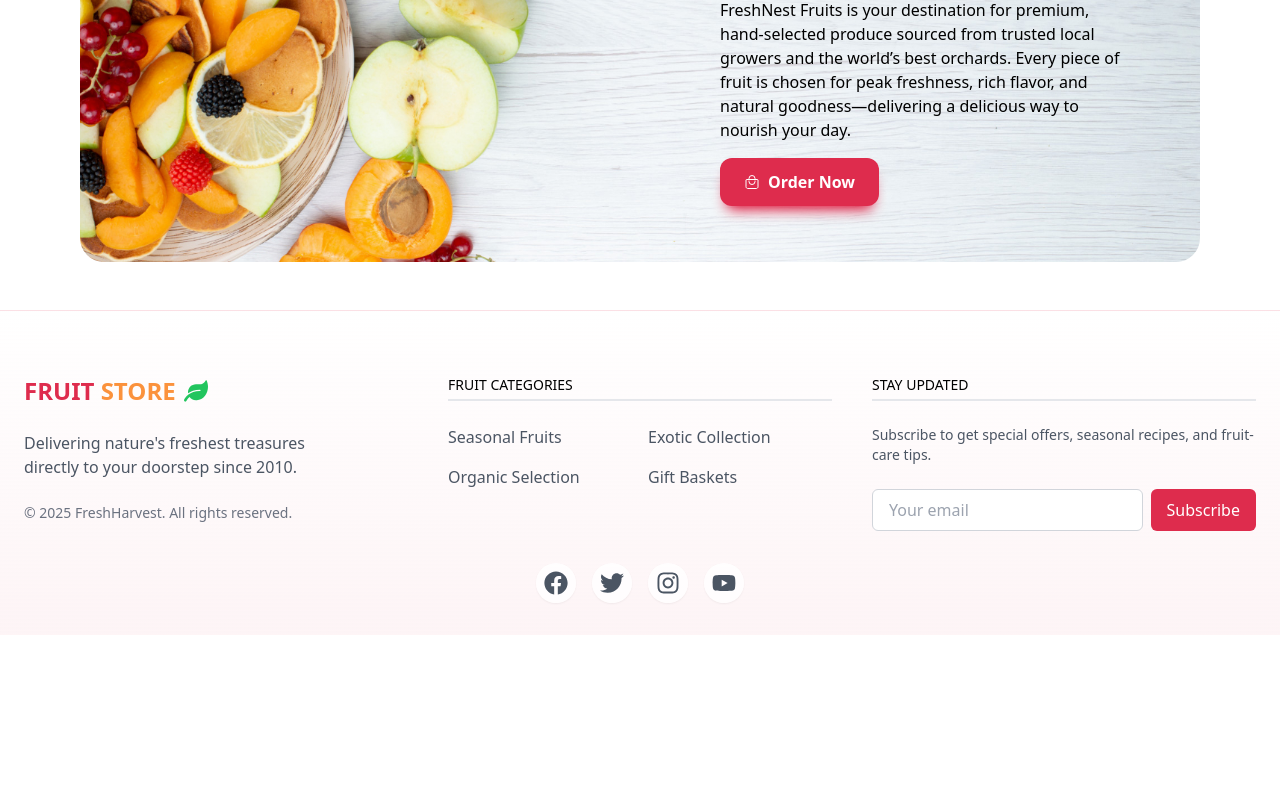
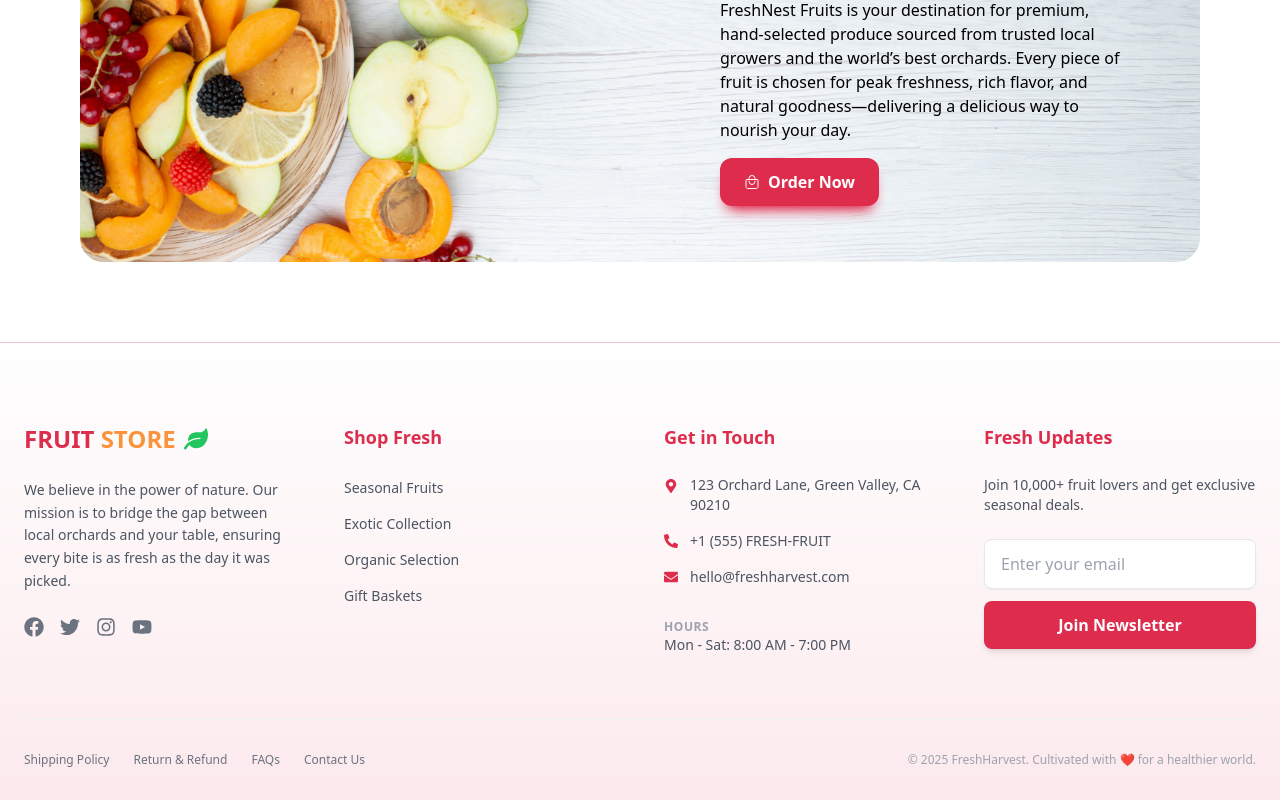
Before and after one commit to KashifSaeed1/Fruitstore-landing-page, a React (Vite) app: page / in a window 1280 px wide. Shown: the part 2256-3056 px from the top of the page. Before the commit the page ends 2891 px from the top, so only its background shows below. Built offline with nearby package versions, Linux system fonts and the light colour scheme; a web font is replaced by a local one.

Commit message:
feat: upgrade footer with 4-column layout, contact info, and expanded navigation

```diff
--- a/src/components/Footer/Footer.jsx
+++ b/src/components/Footer/Footer.jsx
@@ -1,18 +1,163 @@
+// import { motion } from "framer-motion";
+// import { useState } from "react";
+// import Logo from "../Logo/Logo";
+// import { FaFacebook, FaTwitter, FaInstagram, FaYoutube } from "react-icons/fa";
+// import { toast } from "react-hot-toast";
+// import { Toaster } from "react-hot-toast";
+
+// const containerVariants = {
+//   hidden: { opacity: 0 },
+//   visible: {
+//     opacity: 1,
+//     transition: {
+//       staggerChildren: 0.1,
+//       delayChildren: 0.2,
+//     },
+//   },
+// };
+
+// const itemVariants = {
+//   hidden: { y: 20, opacity: 0 },
+//   visible: {
+//     y: 0,
+//     opacity: 1,
+//     transition: { duration: 0.5, ease: [0.22, 1, 0.36, 1] },
+//   },
+// };
+
+// const socialLinks = [
+//   { name: "Facebook", icon: <FaFacebook />, href: "https://facebook.com" },
+//   { name: "Twitter", icon: <FaTwitter />, href: "https://twitter.com" },
+//   { name: "Instagram", icon: <FaInstagram />, href: "https://instagram.com" },
+//   { name: "YouTube", icon: <FaYoutube />, href: "https://youtube.com" },
+// ];
+
+// const categoryLinks = [
+//   { name: "Seasonal Fruits", href: "/seasonal" },
+//   { name: "Exotic Collection", href: "/exotic" },
+//   { name: "Organic Selection", href: "/organic" },
+//   { name: "Gift Baskets", href: "/gifts" },
+// ];
+
+// const Footer = () => {
+//   const [email, setEmail] = useState("");
+
+//   const handleSubscribe = (e) => {
+//     e.preventDefault();
+//     if (email.trim()) {
+//       toast.success("Subscription Successful! Thank you for subscribing.");
+//       setEmail("");
+//     } else {
+//       toast.error("Please enter a valid email.");
+//     }
+//   };
+
+//   return (
+//     <footer className="bg-gradient-to-b from-white to-primary/5 pt-16 pb-8 mt-12 border-t border-primary/10">
+//       <Toaster position="top-right" reverseOrder={false} />
+//       <div className="container px-6 mx-auto">
+//         <motion.div
+//           variants={containerVariants}
+//           initial="hidden"
+//           whileInView="visible"
+//           viewport={{ once: true }}
+//           className="grid grid-cols-1 md:grid-cols-3 gap-10 text-center md:text-left"
+//         >
+//           {/* Brand Section */}
+//           <motion.div variants={itemVariants} className="space-y-6">
+//             <Logo />
+//             <p className="text-gray-600 max-w-xs mx-auto md:mx-0">
+//               Delivering nature's freshest treasures directly to your doorstep
+//               since 2010.
+//             </p>
+//             <p className="text-sm text-gray-500">
+//               © {new Date().getFullYear()} FreshHarvest. All rights reserved.
+//             </p>
+//           </motion.div>
+
+//           {/* Quick Links */}
+//           <motion.div variants={itemVariants} className="space-y-6">
+//             <h3 className="text-sm font-medium uppercase border-b-2 border-accent pb-1">
+//               Fruit Categories
+//             </h3>
+//             <div className="grid grid-cols-2 gap-4">
+//               {categoryLinks.map((link, index) => (
+//                 <a
+//                   key={index}
+//                   href={link.href}
+//                   className="text-gray-600 hover:text-primary transition-colors duration-300"
+//                 >
+//                   {link.name}
+//                 </a>
+//               ))}
+//             </div>
+//           </motion.div>
+
+//           <motion.div variants={itemVariants} className="space-y-6">
+//             <h3 className="text-sm font-medium uppercase border-b-2 border-accent pb-1">
+//               Stay Updated
+//             </h3>
+//             <p className="mt-4 text-sm text-gray-600">
+//               Subscribe to get special offers, seasonal recipes, and fruit-care
+//               tips.
+//             </p>
+//             <form className="mt-4" onSubmit={handleSubscribe}>
+//               <div className="flex flex-col sm:flex-row gap-2">
+//                 <input
+//                   type="email"
+//                   value={email}
+//                   onChange={(e) => setEmail(e.target.value)}
+//                   placeholder="Your email"
+//                   className="px-4 py-2 bg-white border border-gray-300 rounded-md focus:outline-none focus:ring-2 focus:ring-primary/30 focus:border-primary/60 transition-shadow duration-300 w-full"
+//                   required
+//                 />
+//                 <motion.button
+//                   whileHover={{ scale: 1.05 }}
+//                   whileTap={{ scale: 0.95 }}
+//                   className="px-4 py-2 text-white bg-primary rounded-md hover:bg-primary/90 transition-colors duration-300"
+//                   type="submit"
+//                 >
+//                   Subscribe
+//                 </motion.button>
+//               </div>
+//             </form>
+//           </motion.div>
+//         </motion.div>
+
+//         <div className="mt-8 flex justify-center gap-4">
+//           {socialLinks.map((social, index) => (
+//             <motion.a
+//               key={index}
+//               href={social.href}
+//               whileHover={{ y: -3, color: "hsl(var(--primary))" }}
+//               whileTap={{ scale: 0.9 }}
+//               className="flex items-center justify-center w-10 h-10 text-gray-600 transition-colors duration-300 hover:text-primary bg-white/80 backdrop-blur-sm rounded-full shadow-sm hover:shadow-md"
+//               aria-label={social.name}
+//             >
+//               <span className="text-2xl font-['Apple_Color_Emoji']">
+//                 {social.icon}
+//               </span>
+//             </motion.a>
+//           ))}
+//         </div>
+//       </div>
+//     </footer>
+//   );
+// };
+
+// export default Footer;
+
 import { motion } from "framer-motion";
 import { useState } from "react";
 import Logo from "../Logo/Logo";
-import { FaFacebook, FaTwitter, FaInstagram, FaYoutube } from "react-icons/fa";
-import { toast } from "react-hot-toast";
-import { Toaster } from "react-hot-toast";
+import { FaFacebook, FaTwitter, FaInstagram, FaYoutube, FaPhoneAlt, FaEnvelope, FaMapMarkerAlt } from "react-icons/fa";
+import { toast, Toaster } from "react-hot-toast";
 
 const containerVariants = {
   hidden: { opacity: 0 },
   visible: {
     opacity: 1,
-    transition: {
-      staggerChildren: 0.1,
-      delayChildren: 0.2,
-    },
+    transition: { staggerChildren: 0.1, delayChildren: 0.2 },
   },
 };
 
@@ -26,18 +171,32 @@ const itemVariants = {
 };
 
 const socialLinks = [
-  { name: "Facebook", icon: <FaFacebook />, href: "https://facebook.com" },
-  { name: "Twitter", icon: <FaTwitter />, href: "https://twitter.com" },
-  { name: "Instagram", icon: <FaInstagram />, href: "https://instagram.com" },
-  { name: "YouTube", icon: <FaYoutube />, href: "https://youtube.com" },
+  { name: "Facebook", icon: <FaFacebook />, href: "#" },
+  { name: "Twitter", icon: <FaTwitter />, href: "#" },
+  { name: "Instagram", icon: <FaInstagram />, href: "#" },
+  { name: "YouTube", icon: <FaYoutube />, href: "#" },
 ];
 
-const categoryLinks = [
-  { name: "Seasonal Fruits", href: "/seasonal" },
-  { name: "Exotic Collection", href: "/exotic" },
-  { name: "Organic Selection", href: "/organic" },
-  { name: "Gift Baskets", href: "/gifts" },
-];
+const footerLinks = {
+  shop: [
+    { name: "Seasonal Fruits", href: "/seasonal" },
+    { name: "Exotic Collection", href: "/exotic" },
+    { name: "Organic Selection", href: "/organic" },
+    { name: "Gift Baskets", href: "/gifts" },
+  ],
+  company: [
+    { name: "Our Story", href: "/about" },
+    { name: "Sustainability", href: "/green" },
+    { name: "Farm Partners", href: "/farms" },
+    { name: "Careers", href: "/careers" },
+  ],
+  support: [
+    { name: "Shipping Policy", href: "/shipping" },
+    { name: "Return & Refund", href: "/returns" },
+    { name: "FAQs", href: "/faqs" },
+    { name: "Contact Us", href: "/contact" },
+  ],
+};
 
 const Footer = () => {
   const [email, setEmail] = useState("");
@@ -45,7 +204,7 @@ const Footer = () => {
   const handleSubscribe = (e) => {
     e.preventDefault();
     if (email.trim()) {
-      toast.success("Subscription Successful! Thank you for subscribing.");
+      toast.success("Welcome to the FreshHarvest family!");
       setEmail("");
     } else {
       toast.error("Please enter a valid email.");
@@ -53,92 +212,115 @@ const Footer = () => {
   };
 
   return (
-    <footer className="bg-gradient-to-b from-white to-primary/5 pt-16 pb-8 mt-12 border-t border-primary/10">
-      <Toaster position="top-right" reverseOrder={false} />
+    <footer className="bg-gradient-to-b from-white to-primary/10 pt-20 pb-8 mt-20 border-t border-primary/20">
+      <Toaster position="top-right" />
       <div className="container px-6 mx-auto">
+
         <motion.div
           variants={containerVariants}
           initial="hidden"
           whileInView="visible"
           viewport={{ once: true }}
-          className="grid grid-cols-1 md:grid-cols-3 gap-10 text-center md:text-left"
+          className="grid grid-cols-1 sm:grid-cols-2 lg:grid-cols-4 gap-12 text-left"
         >
-          {/* Brand Section */}
+          {/* 1. Brand & Value Prop */}
           <motion.div variants={itemVariants} className="space-y-6">
             <Logo />
-            <p className="text-gray-600 max-w-xs mx-auto md:mx-0">
-              Delivering nature's freshest treasures directly to your doorstep
-              since 2010.
+            <p className="text-gray-600 text-sm leading-relaxed">
+              We believe in the power of nature. Our mission is to bridge the gap between
+              local orchards and your table, ensuring every bite is as fresh as the day it was picked.
             </p>
-            <p className="text-sm text-gray-500">
-              © {new Date().getFullYear()} FreshHarvest. All rights reserved.
-            </p>
-          </motion.div>
-
-          {/* Quick Links */}
-          <motion.div variants={itemVariants} className="space-y-6">
-            <h3 className="text-sm font-medium uppercase border-b-2 border-accent pb-1">
-              Fruit Categories
-            </h3>
-            <div className="grid grid-cols-2 gap-4">
-              {categoryLinks.map((link, index) => (
-                <a
+            <div className="flex gap-4">
+              {socialLinks.map((social, index) => (
+                <motion.a
                   key={index}
-                  href={link.href}
-                  className="text-gray-600 hover:text-primary transition-colors duration-300"
+                  href={social.href}
+                  whileHover={{ y: -3 }}
+                  className="text-gray-500 hover:text-primary text-xl transition-all"
+                  aria-label={social.name}
                 >
-                  {link.name}
-                </a>
+                  {social.icon}
+                </motion.a>
               ))}
             </div>
           </motion.div>
 
+          {/* 2. Quick Navigation */}
           <motion.div variants={itemVariants} className="space-y-6">
-            <h3 className="text-sm font-medium uppercase border-b-2 border-accent pb-1">
-              Stay Updated
-            </h3>
-            <p className="mt-4 text-sm text-gray-600">
-              Subscribe to get special offers, seasonal recipes, and fruit-care
-              tips.
+            <h3 className="text-primary font-bold text-lg">Shop Fresh</h3>
+            <ul className="space-y-3">
+              {footerLinks.shop.map((link) => (
+                <li key={link.name}>
+                  <a href={link.href} className="text-gray-600 hover:text-primary text-sm transition-colors">
+                    {link.name}
+                  </a>
+                </li>
+              ))}
+            </ul>
+          </motion.div>
+
+          {/* 3. Contact & Location */}
+          <motion.div variants={itemVariants} className="space-y-6">
+            <h3 className="text-primary font-bold text-lg">Get in Touch</h3>
+            <ul className="space-y-4">
+              <li className="flex items-start gap-3 text-sm text-gray-600">
+                <FaMapMarkerAlt className="mt-1 text-primary shrink-0" />
+                <span>123 Orchard Lane, Green Valley, CA 90210</span>
+              </li>
+              <li className="flex items-center gap-3 text-sm text-gray-600">
+                <FaPhoneAlt className="text-primary shrink-0" />
+                <span>+1 (555) FRESH-FRUIT</span>
+              </li>
+              <li className="flex items-center gap-3 text-sm text-gray-600">
+                <FaEnvelope className="text-primary shrink-0" />
+                <span>hello@freshharvest.com</span>
+              </li>
+            </ul>
+            <div className="pt-2">
+              <p className="text-xs font-semibold text-gray-400 uppercase tracking-wider">Hours</p>
+              <p className="text-sm text-gray-600">Mon - Sat: 8:00 AM - 7:00 PM</p>
+            </div>
+          </motion.div>
+
+          {/* 4. Newsletter & Trust */}
+          <motion.div variants={itemVariants} className="space-y-6">
+            <h3 className="text-primary font-bold text-lg">Fresh Updates</h3>
+            <p className="text-sm text-gray-600">
+              Join 10,000+ fruit lovers and get exclusive seasonal deals.
             </p>
-            <form className="mt-4" onSubmit={handleSubscribe}>
-              <div className="flex flex-col sm:flex-row gap-2">
-                <input
-                  type="email"
-                  value={email}
-                  onChange={(e) => setEmail(e.target.value)}
-                  placeholder="Your email"
-                  className="px-4 py-2 bg-white border border-gray-300 rounded-md focus:outline-none focus:ring-2 focus:ring-primary/30 focus:border-primary/60 transition-shadow duration-300 w-full"
-                  required
-                />
-                <motion.button
-                  whileHover={{ scale: 1.05 }}
-                  whileTap={{ scale: 0.95 }}
-                  className="px-4 py-2 text-white bg-primary rounded-md hover:bg-primary/90 transition-colors duration-300"
-                  type="submit"
-                >
-                  Subscribe
-                </motion.button>
-              </div>
+            <form onSubmit={handleSubscribe} className="space-y-3">
+              <input
+                type="email"
+                value={email}
+                onChange={(e) => setEmail(e.target.value)}
+                placeholder="Enter your email"
+                className="w-full px-4 py-3 bg-white border border-gray-200 rounded-lg focus:ring-2 focus:ring-primary/20 outline-none transition-all shadow-sm"
+                required
+              />
+              <motion.button
+                whileHover={{ scale: 1.02 }}
+                whileTap={{ scale: 0.98 }}
+                className="w-full py-3 bg-primary text-white font-semibold rounded-lg shadow-md hover:bg-primary/90 transition-all"
+                type="submit"
+              >
+                Join Newsletter
+              </motion.button>
             </form>
           </motion.div>
         </motion.div>
 
-        <div className="mt-8 flex justify-center gap-4">
-          {socialLinks.map((social, index) => (
-            <motion.a
-              key={index}
-              href={social.href}
-              whileHover={{ y: -3, color: "hsl(var(--primary))" }}
-              whileTap={{ scale: 0.9 }}
-              className="flex items-center justify-center w-10 h-10 text-gray-600 transition-colors duration-300 hover:text-primary bg-white/80 backdrop-blur-sm rounded-full shadow-sm hover:shadow-md"
-              aria-label={social.name}
-            >
-              <span className="text-2xl font-['Apple_Color_Emoji']">
-                {social.icon}
-              </span>
-            </motion.a>
-          ))}
+        {/* Bottom Bar */}
+        <div className="mt-16 pt-8 border-t border-gray-100 flex flex-col md:flex-row justify-between items-center gap-6">
+          <div className="flex flex-wrap justify-center gap-6">
+            {footerLinks.support.map((link) => (
+              <a key={link.name} href={link.href} className="text-xs text-gray-500 hover:text-primary transition-colors">
+                {link.name}
+              </a>
+            ))}
+          </div>
+          <p className="text-xs text-gray-400">
+            © {new Date().getFullYear()} FreshHarvest. Cultivated with ❤️ for a healthier world.
+          </p>
         </div>
       </div>
     </footer>
```
Also changed, not shown: 1 other file (tests, documents, lock files or other folders).
